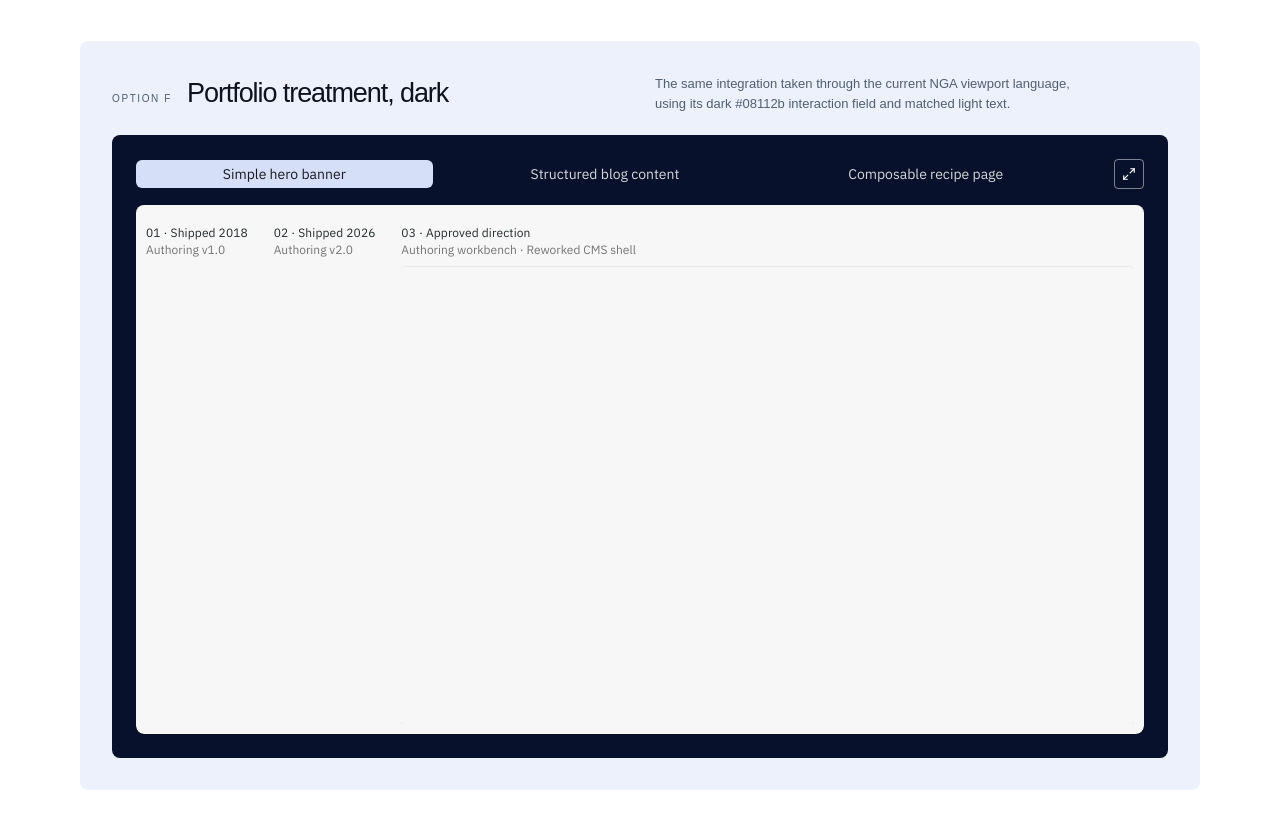
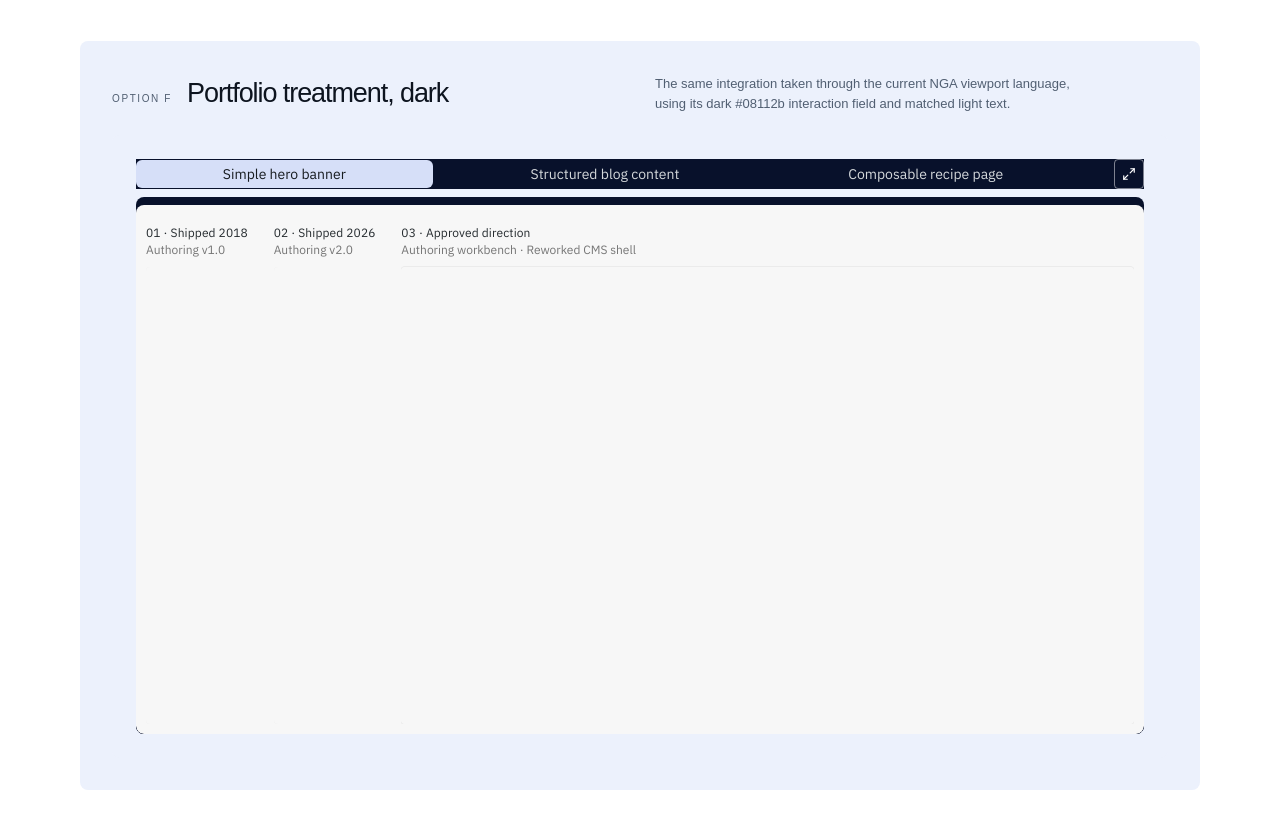
Before and after one commit to dbrown1976/nga-ui-evolution, a Next.js app: page / in a window 1280 px wide. Shown: the part 5020-5849 px from the top of the page. Built offline with nearby package versions, Linux system fonts and the light colour scheme.

Commit message:
Set Option F outer treatment to Azure section fill

```diff
--- a/app/globals.css
+++ b/app/globals.css
@@ -191,7 +191,7 @@ button { cursor: pointer; }
   background: #08112b;
 }
 .option-f-variant {
-  background: #08112b;
+  background: #ecf1fc;
   border-radius: 8px;
   padding: 24px;
 }
```
